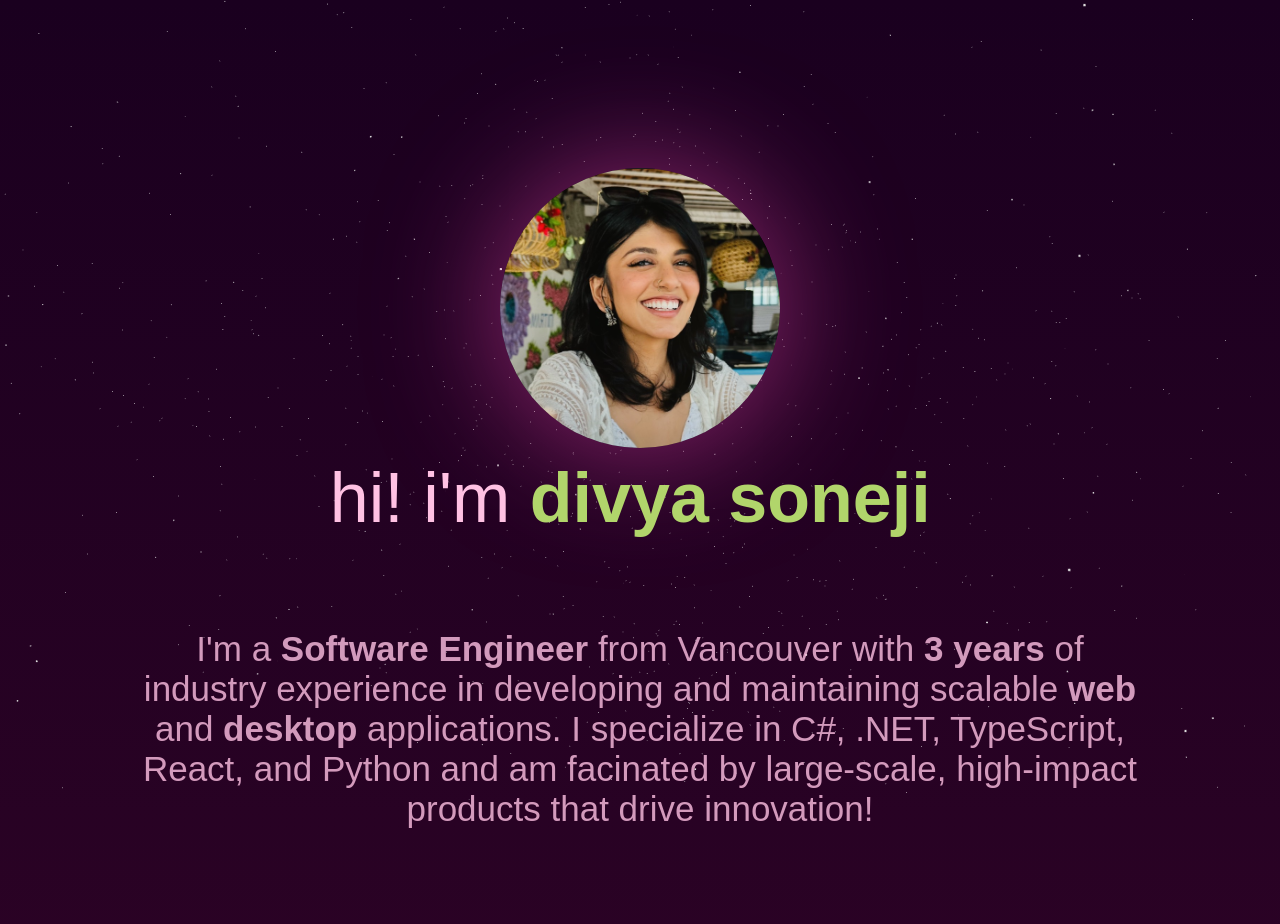
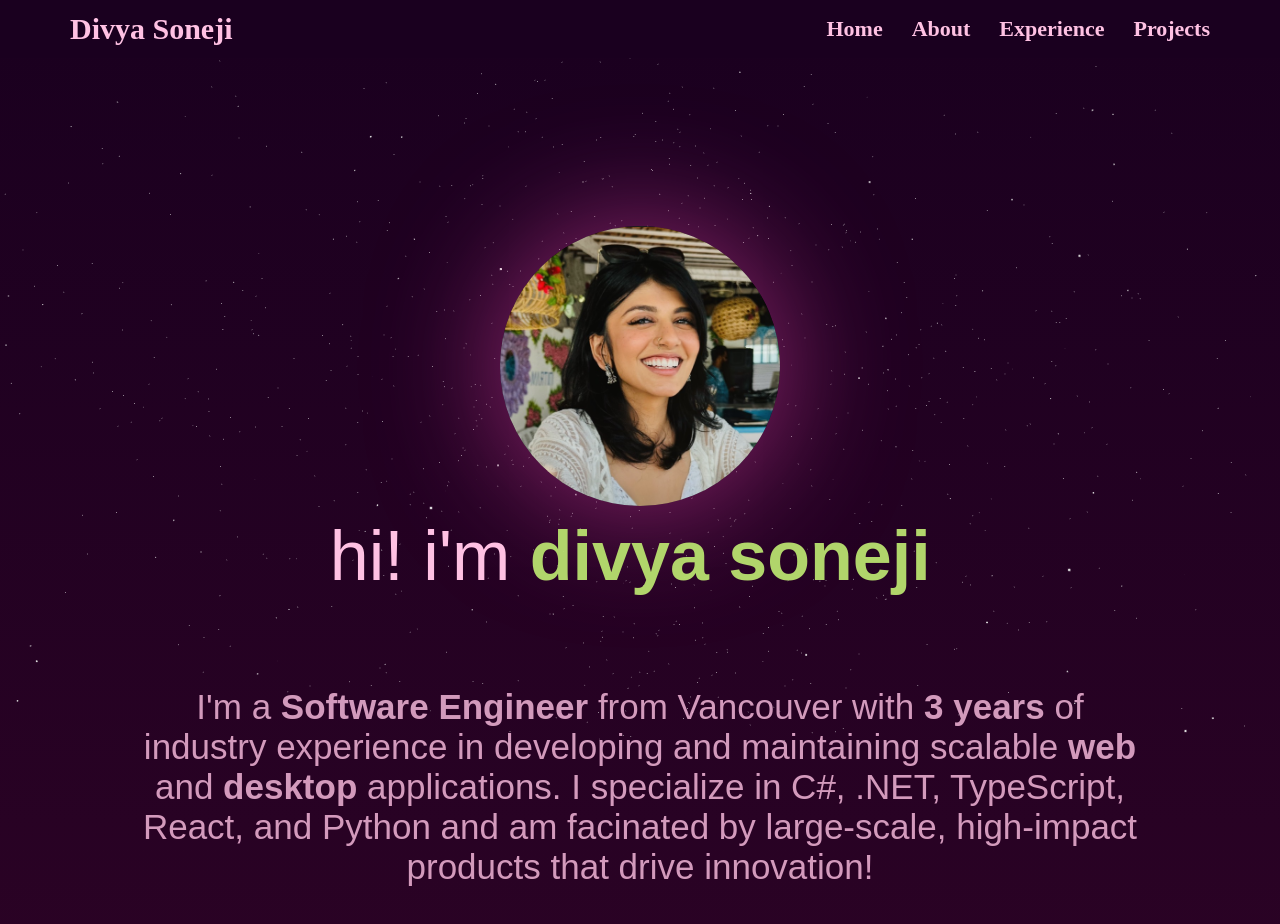
Before and after one commit to divyasoneji/Portfolio, a React (Vite) app: page / in a window 1280 px wide. Shown: the top 924 px of the page. Built offline with nearby package versions, Linux system fonts and the light colour scheme; some icons are missing; a web font is replaced by a local one.

Commit message:
Create Simple Navbar

```diff
--- a/src/App.css
+++ b/src/App.css
@@ -8,8 +8,8 @@ html {
 .App {
   font-family: "NTR";
   background-image: linear-gradient(var(--dark-berry), var(--medium-berry), var(--dark-berry));
-  display: flex;
   margin: auto;
+  flex-direction: column;
 }
 
 .fade-in-section {
@@ -33,7 +33,6 @@ html {
 
 #sections {
   padding: 50px 100px;
-  width: 100vw;
   overflow-x: hidden;
   overflow-y: hidden;
   position: relative;
--- a/src/App.tsx
+++ b/src/App.tsx
@@ -3,10 +3,12 @@ import { About } from "./components/About";
 import { DustParticlesBackground } from "./components/DustParticlesBackground";
 import { Experience } from "./components/Experience";
 import { Intro } from "./components/Intro";
+import { Navbar } from "./components/Navbar";
 
 function App() {
   return (
     <div className="App">
+      <Navbar></Navbar>
       <DustParticlesBackground></DustParticlesBackground>
       <div id="sections">
         <Intro></Intro>
--- /dev/null
+++ b/src/components/Navbar.tsx
@@ -0,0 +1,17 @@
+import React from "react";
+import "../styles/Navbar.css";
+
+export const Navbar: React.FC = () => {
+  return (
+    <nav className="navbar">
+      <div className="navbar-brand">Divya Soneji</div>
+      <ul className="navbar-links">
+        {["Home", "About", "Experience", "Projects"].map((item) => (
+          <a key={item} href={`#${item.toLowerCase()}`}>
+            <li>{item}</li>
+          </a>
+        ))}
+      </ul>
+    </nav>
+  );
+};
--- /dev/null
+++ b/src/styles/Navbar.css
@@ -0,0 +1,44 @@
+.navbar {
+    display: flex;
+    justify-content: space-between;
+    position: sticky !important;
+    top: 0;
+    background-color: var(--dark-berry);
+    padding: 0px 70px;
+    align-items: center;
+    z-index: 100;
+}
+
+.navbar-brand {
+    color: var(--pastel-pink);
+    font-size: 30px;
+    font-weight: bold;
+}
+
+.navbar-links {
+    display: flex;
+    gap: 24px;
+}
+
+.navbar-links ul {
+    list-style-type: none;
+}
+
+.navbar-links li {
+    list-style: none;
+    cursor: pointer;
+    transition: color 0.3s ease-in-out;
+}
+
+.navbar-links li:hover {
+    color: #16a085;
+}
+
+.navbar-links li::before {
+    content: none;
+}
+
+.navbar-links a {
+    color: var(--pastel-pink) !important;
+    text-decoration: none !important;
+}
```
